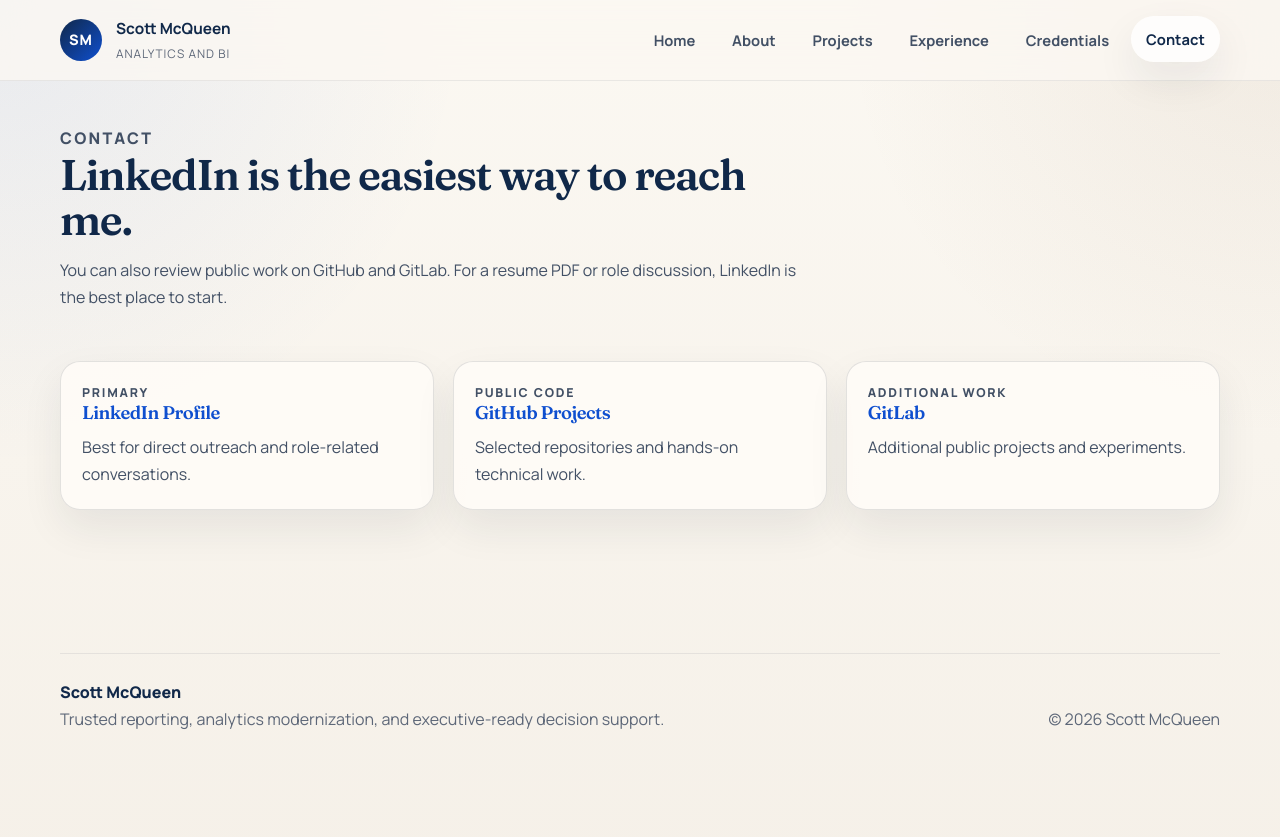
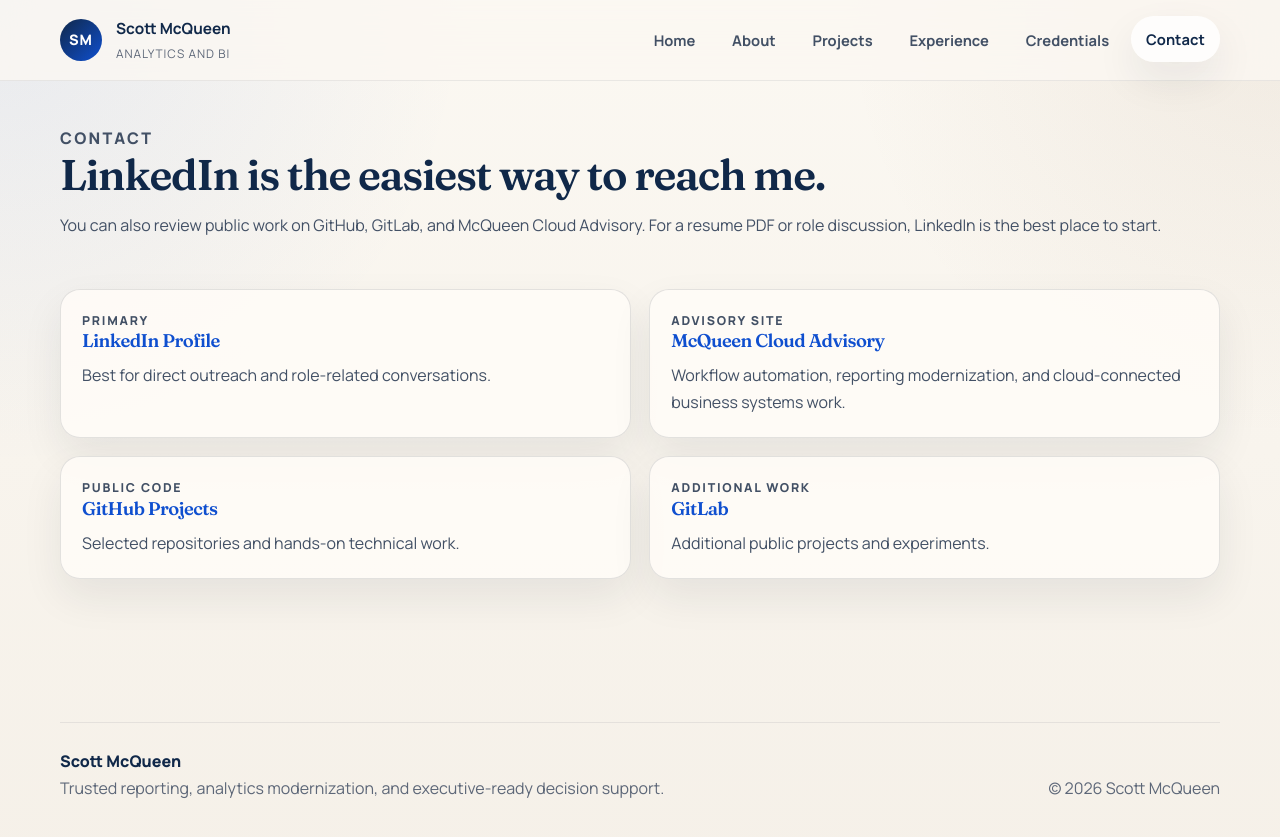
Before and after one commit to SMcQueen2023/skills-github-pages, a Jekyll site: the page built from contact.md, in a window 1280 px wide. Shown: the top 837 px of the page. Built offline with Jekyll 4.4.1, drawn with Linux system fonts in a browser that asks for light colours.

Commit message:
More hero section and header fixes; added new contact page.

```diff
--- a/assets/css/style.css
+++ b/assets/css/style.css
@@ -453,7 +453,7 @@
 }
 
 .page-intro {
-  max-width: var(--copy-width);
+  max-width: min(100%, 70rem);
   margin-bottom: 3.1rem;
 }
 
@@ -542,6 +542,10 @@
   max-width: none;
 }
 
+.page-home .section-heading > p {
+  padding-top: 1.95rem;
+}
+
 .page-home .summary-panel {
   background: linear-gradient(135deg, rgba(15, 79, 207, 0.08), rgba(255, 255, 255, 0.74));
 }
@@ -558,6 +562,10 @@
 .page-certifications .page-intro,
 .page-contact .page-intro {
   padding: 0;
+}
+
+.page-contact .contact-grid {
+  grid-template-columns: repeat(2, minmax(0, 1fr));
 }
 
 @media (max-width: 960px) {
@@ -584,6 +592,10 @@
   .hero-copy h1,
   .page-intro h1 {
     max-width: none;
+  }
+
+  .page-home .section-heading > p {
+    padding-top: 0;
   }
 }
 
--- a/contact.md
+++ b/contact.md
@@ -8,7 +8,7 @@
 <section class="page-intro">
 	<p class="intro-label">Contact</p>
 	<h1>LinkedIn is the easiest way to reach me.</h1>
-	<p>You can also review public work on GitHub and GitLab. For a resume PDF or role discussion, LinkedIn is the best place to start.</p>
+	<p>You can also review public work on GitHub, GitLab, and McQueen Cloud Advisory. For a resume PDF or role discussion, LinkedIn is the best place to start.</p>
 </section>
 
 <section class="section-block">
@@ -17,6 +17,11 @@
 			<p class="card-kicker">Primary</p>
 			<h2><a href="https://www.linkedin.com/in/smmcqueen/">LinkedIn Profile</a></h2>
 			<p>Best for direct outreach and role-related conversations.</p>
+		</article>
+		<article class="contact-card">
+			<p class="card-kicker">Advisory site</p>
+			<h2><a href="https://www.mcqueencloud.com/">McQueen Cloud Advisory</a></h2>
+			<p>Workflow automation, reporting modernization, and cloud-connected business systems work.</p>
 		</article>
 		<article class="contact-card">
 			<p class="card-kicker">Public code</p>
```
Also changed, not shown: about.md (+2 -0 lines), index.md (+8 -0 lines).
